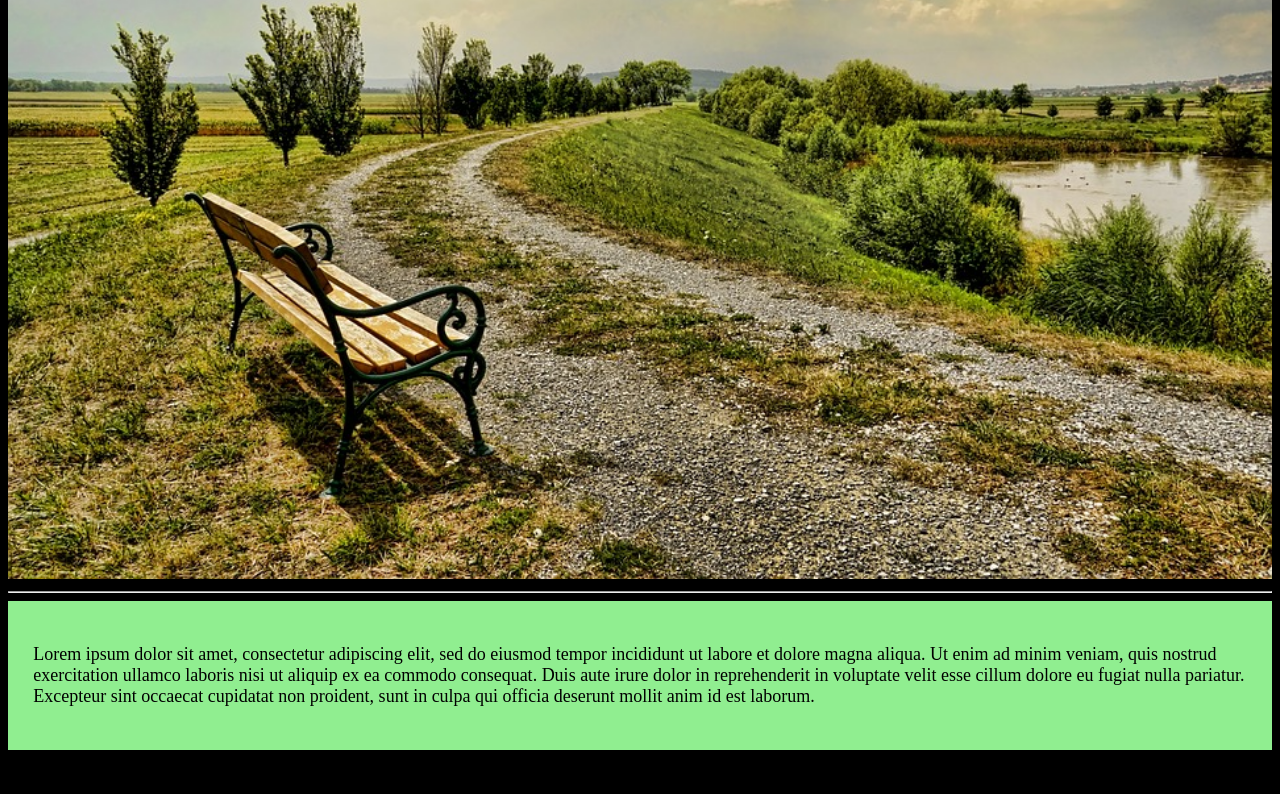
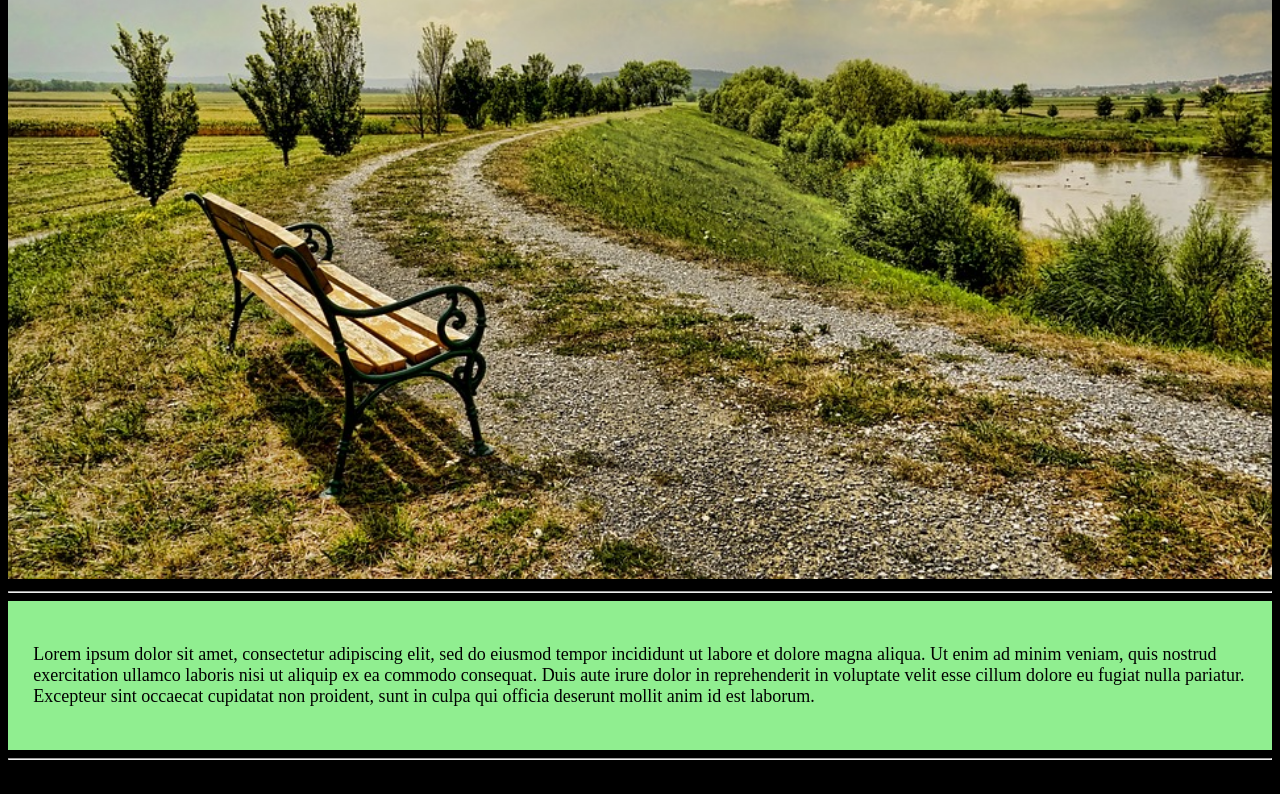
Before and after one commit to Nerdy-boi/Nerdy-boi.github.io, a plain HTML site: page farmpark/walks.html in a window 1280 px wide. Shown: the part 435-1229 px from the top of the page. Before the commit the page ends 1193 px from the top, so only its background shows below. Drawn offline with Linux system fonts and the light colour scheme.

Commit message:
Copyright

```diff
--- a/farmpark/walks.html
+++ b/farmpark/walks.html
@@ -38,5 +38,7 @@
         <p>Lorem ipsum dolor sit amet, consectetur adipiscing elit, sed do eiusmod tempor incididunt ut labore et dolore magna aliqua. Ut enim ad minim veniam, quis nostrud exercitation ullamco laboris nisi ut aliquip ex ea commodo consequat. Duis aute irure dolor in reprehenderit in voluptate velit esse cillum dolore eu fugiat nulla pariatur. Excepteur sint occaecat cupidatat non proident, sunt in culpa qui officia deserunt mollit anim id est laborum.</p>
     </div>
 
+<hr>
+    Copyright FarmparkTM 2021
 </body>
 </html>
```
Also changed, not shown: farmpark/Cafe.html (+2 -1 lines), farmpark/Contact.html (+2 -1 lines), farmpark/Park.html (+3 -0 lines), farmpark/Produce.html (+2 -1 lines), farmpark/Submit.html (+2 -1 lines), farmpark/index.html (+2 -1 lines), farmpark/zoo.html (+2 -1 lines).
